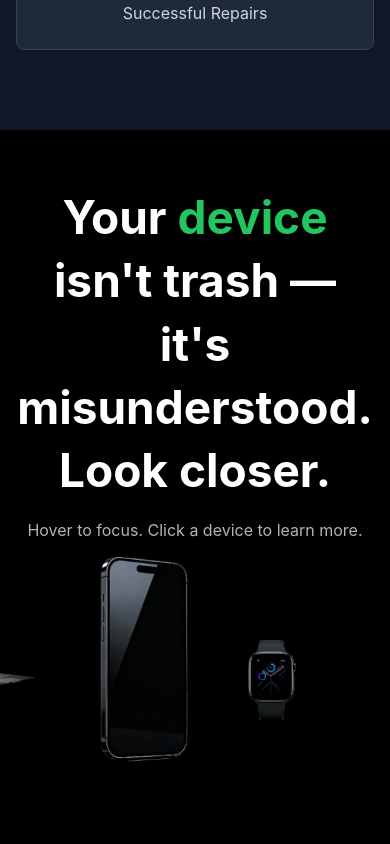
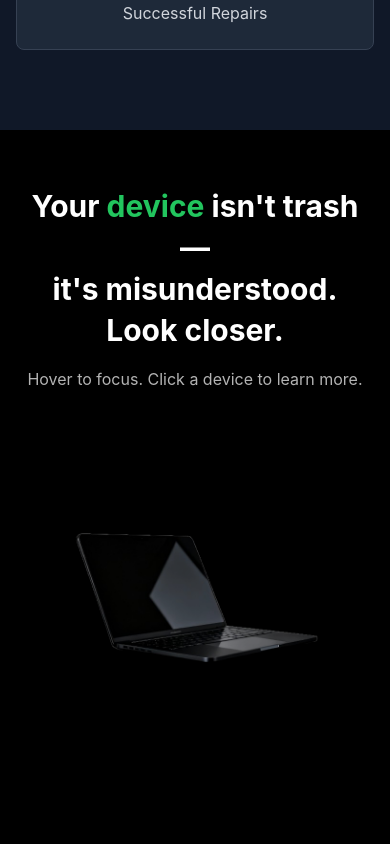
Before and after one commit to zuyasb24/DMWT_25WS_Gruppe11, a Next.js app: page / in a window 390 px wide. Shown: the part 1680-2524 px from the top of the page. Built offline with nearby package versions, Linux system fonts and the light colour scheme; no server answers; the database is empty.

Commit message:
improve infographic layout behaviour or smaller screens

```diff
--- a/app/components/organisms/Infographic.tsx
+++ b/app/components/organisms/Infographic.tsx
@@ -59,7 +59,7 @@ type ActionButtonProps = {
 
 function ActionButton({ href, onClick, children }: ActionButtonProps) {
   const className =
-    "flex items-center justify-center text-center text-white font-bold";
+  "flex items-center justify-center text-center text-white font-bold w-full sm:w-auto";
 
   if (href) {
     return (
@@ -137,8 +137,8 @@ export default function Infographic() {
       >
         <div>
           <p
-            className="text-white font-bold leading-snug"
-            style={{ fontFamily: "Inter, sans-serif", fontSize: 46 }}
+            className="text-white font-bold leading-snug text-3xl sm:text-4xl lg:text-[46px]"
+            style={{ fontFamily: "Inter, sans-serif" }}
           >
             Your <span style={{ color: green }}>device</span> isn&apos;t trash —
             <br />
@@ -155,10 +155,10 @@ export default function Infographic() {
 
       {/* Devices */}
       <div
-        className="relative z-40 flex items-center justify-center min-h-screen"
+        className="relative z-40 flex justify-center min-h-screen pt-56 sm:pt-64 md:pt-0 md:items-center"
         onClick={(e) => e.stopPropagation()}
       >
-        <div className="flex items-center justify-center gap-10 md:gap-16 lg:gap-24 mt-64 translate-x-[-80px]">
+        <div className="flex flex-wrap md:flex-nowrap items-end justify-center gap-6 md:gap-16 lg:gap-24 mt-32 md:mt-64 md:translate-x-[-80px]">
           {(["laptop", "phone", "watch"] as DeviceId[]).map((id) => {
             const device = DEVICES[id];
             const isActive = id === active;
@@ -218,7 +218,7 @@ export default function Infographic() {
                   <span style={{ color: green, fontWeight: 700 }}>fixable</span>!
                 </p>
 
-                <div className="flex flex-wrap justify-center gap-4 mb-6">
+                <div className="flex flex-col sm:flex-row flex-wrap justify-center gap-4 mb-6">
                   <ActionButton href="#tutorials">
                     Learn to repair
                   </ActionButton>
```
